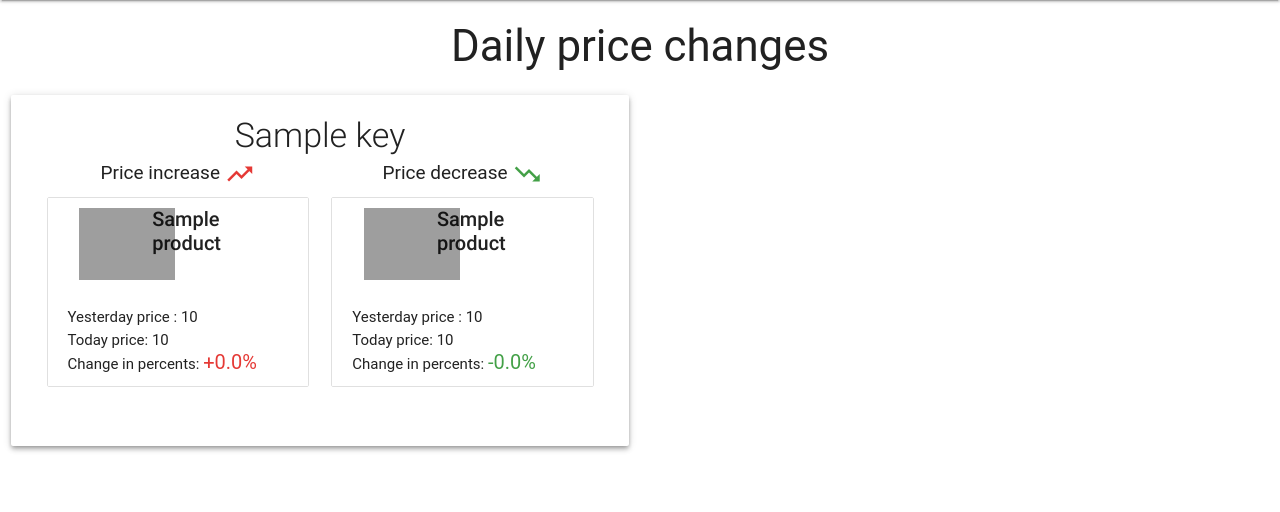
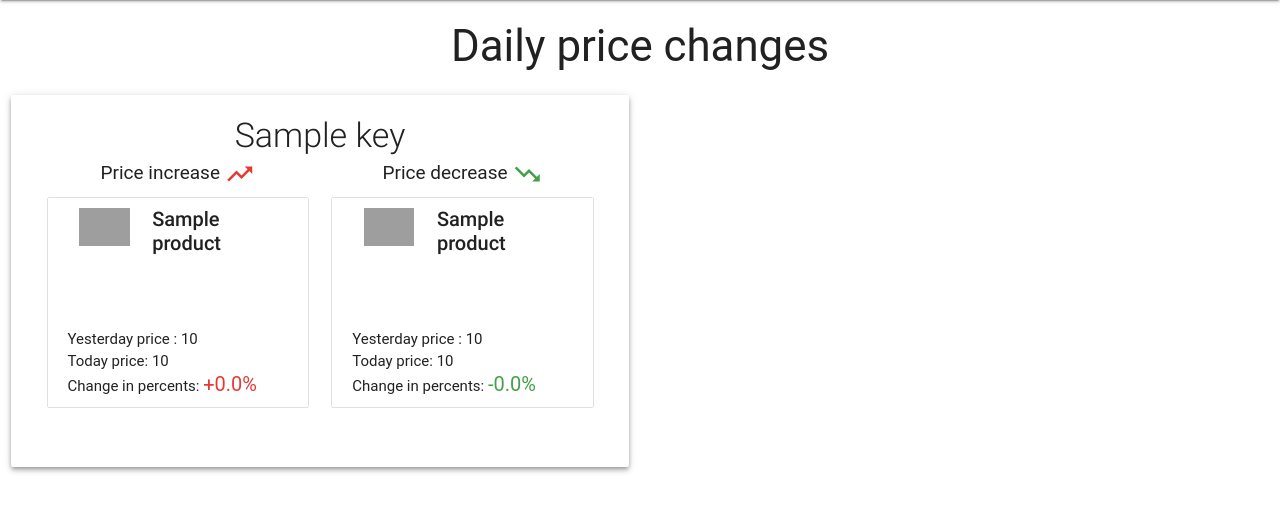
Before and after one commit to Gorillaz322/RozetkaParser, a Flask app: template templates/Main.html in a window 1280 px wide. Shown: the part 64-576 px from the top of the page. Run offline with Flask 2, Linux system fonts and the light colour scheme; the template is opened without the code that fills it: most values are stand-ins (such as "Sample title", 1, 10 or a date in 2020); some libraries are stand-ins or nearby versions; some web fonts are replaced; grey boxes are pictures that could not be loaded.

Commit message:
Style fixes

```diff
--- a/static/css/style.css
+++ b/static/css/style.css
@@ -36,3 +36,8 @@ i.increase {
 .collection-item span {
     font-size: 20px;
 }
+
+.collection-item img {
+    max-width: 100%;
+    max-height: 100%;
+}
--- a/templates/Main.html
+++ b/templates/Main.html
@@ -35,11 +35,11 @@
                                             {% set prices = product.prices.order_by(price_date_obj) %}
                                             <li class="collection-item" onclick="location.href='{{ url_for("product_chart_handler", slug=product.slug) }}';" style="cursor:pointer;">
                                                 <div class="row">
-                                                    <div class="col m4">
+                                                    <div class="col m4" style="height: 100px;">
                                                         {% if product.img %}
-                                                            <img style="height: 72px;" src="https://s3.eu-central-1.amazonaws.com/rozetka-parser/{{ product.slug }}">
+                                                            <img src="https://s3.eu-central-1.amazonaws.com/rozetka-parser/{{ product.slug }}">
                                                         {% else %}
-                                                            <img style="height: 72px;" src="https://www.2checkout.com/upload/images/graphic_product_tangible.png">
+                                                            <img src="https://www.2checkout.com/upload/images/graphic_product_tangible.png">
                                                         {% endif %}
                                                     </div>
                                                     <div class="col m8"><strong><span class="title">{{ product.name }} </span></strong></div>
@@ -67,11 +67,11 @@
                                             {% set prices = product.prices.order_by(price_date_obj) %}
                                             <li class="collection-item" onclick="location.href='{{ url_for("product_chart_handler", slug=product.slug) }}';" style="cursor:pointer;">
                                                 <div class="row">
-                                                    <div class="col m4">
+                                                    <div class="col m4" style="height: 100px;">
                                                         {% if product.img %}
-                                                            <img style="height: 72px;" src="https://s3.eu-central-1.amazonaws.com/rozetka-parser/{{ product.slug }}">
+                                                            <img src="https://s3.eu-central-1.amazonaws.com/rozetka-parser/{{ product.slug }}">
                                                         {% else %}
-                                                            <img style="height: 72px;" src="https://www.2checkout.com/upload/images/graphic_product_tangible.png">
+                                                            <img src="https://www.2checkout.com/upload/images/graphic_product_tangible.png">
                                                         {% endif %}
                                                     </div>
                                                     <div class="col m8"><strong><span class="title">{{ product.name }} </span></strong></div>
```
